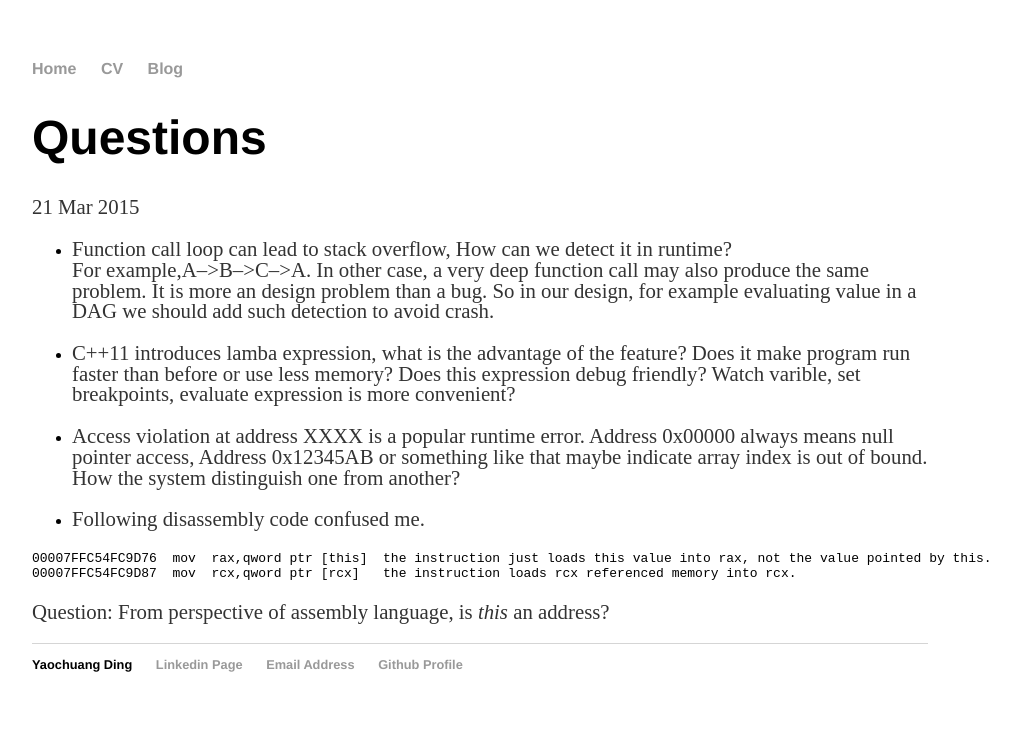
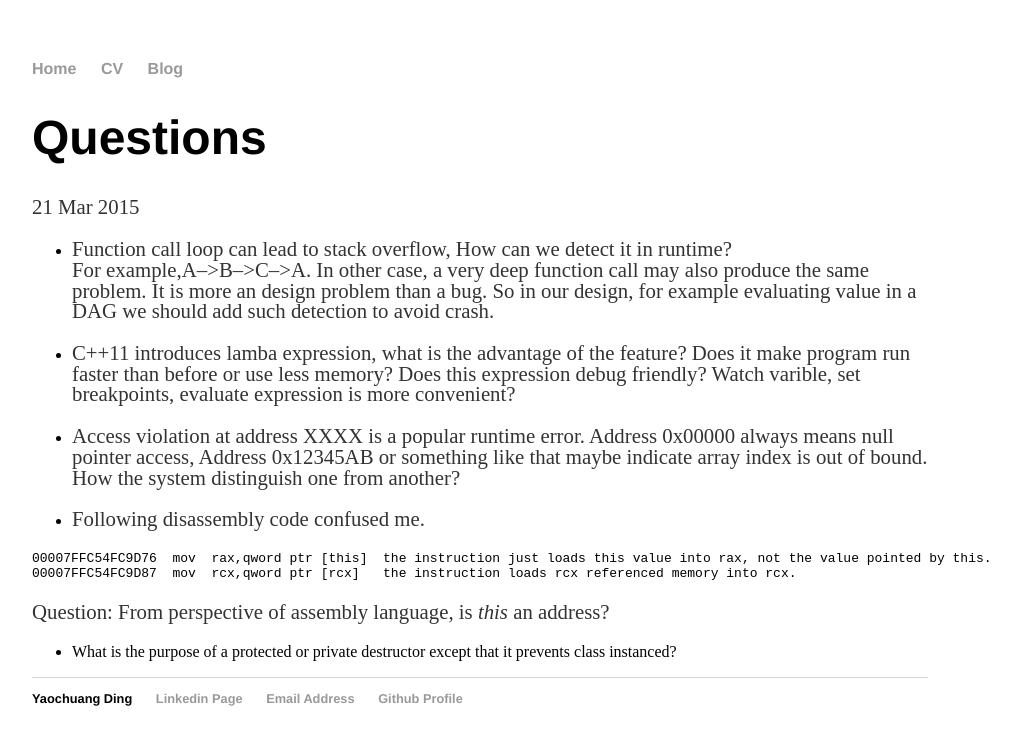
Before and after one commit to ychding11/ychding11.github.io, a Jekyll site: the page built from _posts/2015-03-21-Questions.md, in a window 1280 px wide. Shown: the top 745 px of the page, without its empty margins (160-1180 px from the left). Built offline with Jekyll 4.4.1, drawn with Linux system fonts in a browser that asks for light colours.

Commit message:
add questions about protected or private destructor.

````diff
--- a/_posts/2015-03-21-Questions.md
+++ b/_posts/2015-03-21-Questions.md
@@ -24,3 +24,6 @@ out of bound. How the system distinguish one from another?
 ```
 
 Question: From perspective of assembly language, is *this* an address?
+
+- What is the purpose of a protected or private destructor except that it prevents
+  class instanced?
````
